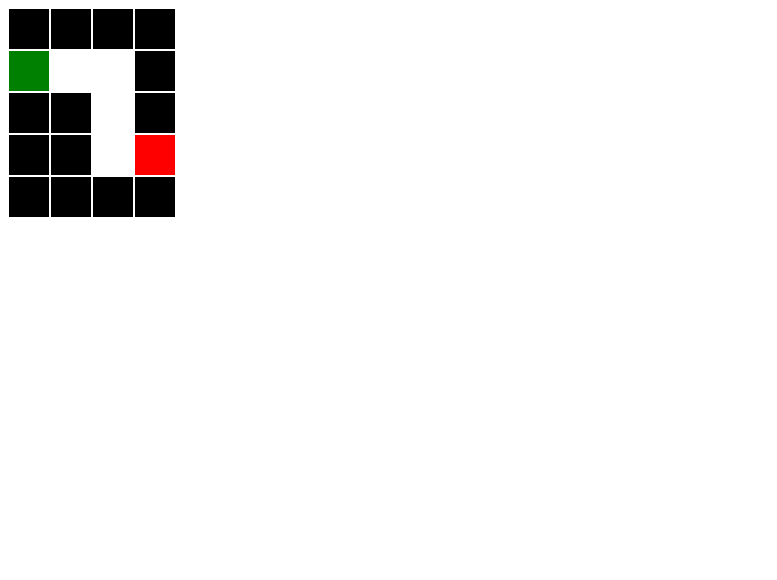
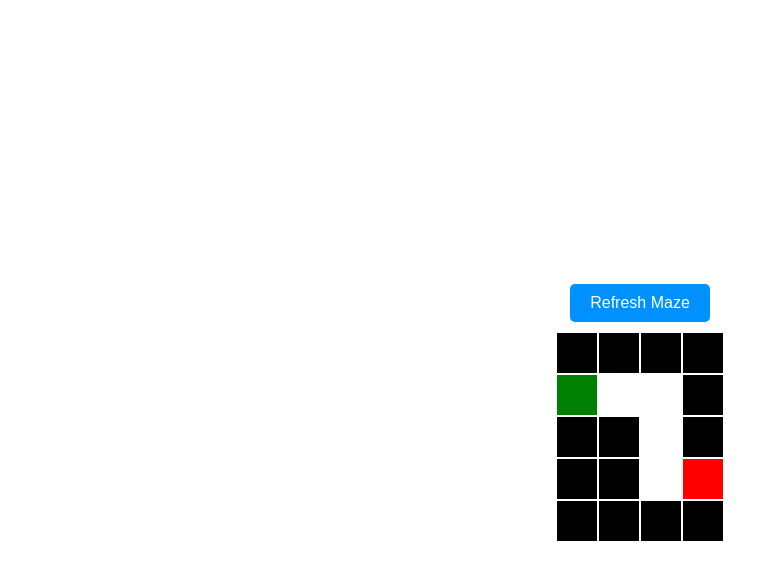
Before and after one commit to j-pcgoncalves/pathfinding_algo, a React (Vite) app: page / in a window 1280 px wide. Shown: the top 580 px of the page, without its empty margins (0-777 px from the left). Built offline with nearby package versions, Linux system fonts and the light colour scheme.

Commit message:
create and style a refresh maze button

```diff
--- a/src/App.css
+++ b/src/App.css
@@ -1,3 +1,29 @@
+.maze-grid {
+  height: 100vh;
+  display: flex;
+  flex-direction: column;
+  align-items: center;
+  justify-content: center;
+}
+
+.maze-button {
+  background-color: #0091ff;
+  margin: 10px;
+  color: white;
+  cursor: pointer;
+  font-size: 16px;
+  border: none;
+  border-radius: 5px;
+  padding: 10px 20px;
+}
+
+.maze {
+  display: flex;
+  flex-direction: column;
+  align-items: center;
+  justify-content: center;
+}
+
 .row {
   display: flex;
   flex-direction: row;
--- a/src/MazeGrid.jsx
+++ b/src/MazeGrid.jsx
@@ -1,6 +1,8 @@
 import './App.css'
 
 export default function MazeGrid() {
+
+  // A 2d array that has grid info
   let maze = [
     ["wall", "wall", "wall", "wall"],
     ["start", "path", "path", "wall"],
@@ -10,7 +12,10 @@ export default function MazeGrid() {
   ];
 
   return (
-    <div>
+    <div className='maze-grid'>
+      <button className='maze-button'>Refresh Maze</button>
+      <div className='maze'>
+        {/* Displaying the maze grid with the map method to through each row and cell of the array */}
         {maze.map((row, rowIndex) => (
           <div key={rowIndex} className='row'>
             {row.map((cell, cellIndex) => (
@@ -19,5 +24,6 @@ export default function MazeGrid() {
           </div>
         ))}
       </div>
+    </div>
   )
 }
```
Lines whose indentation alone changed are shown as unchanged.
